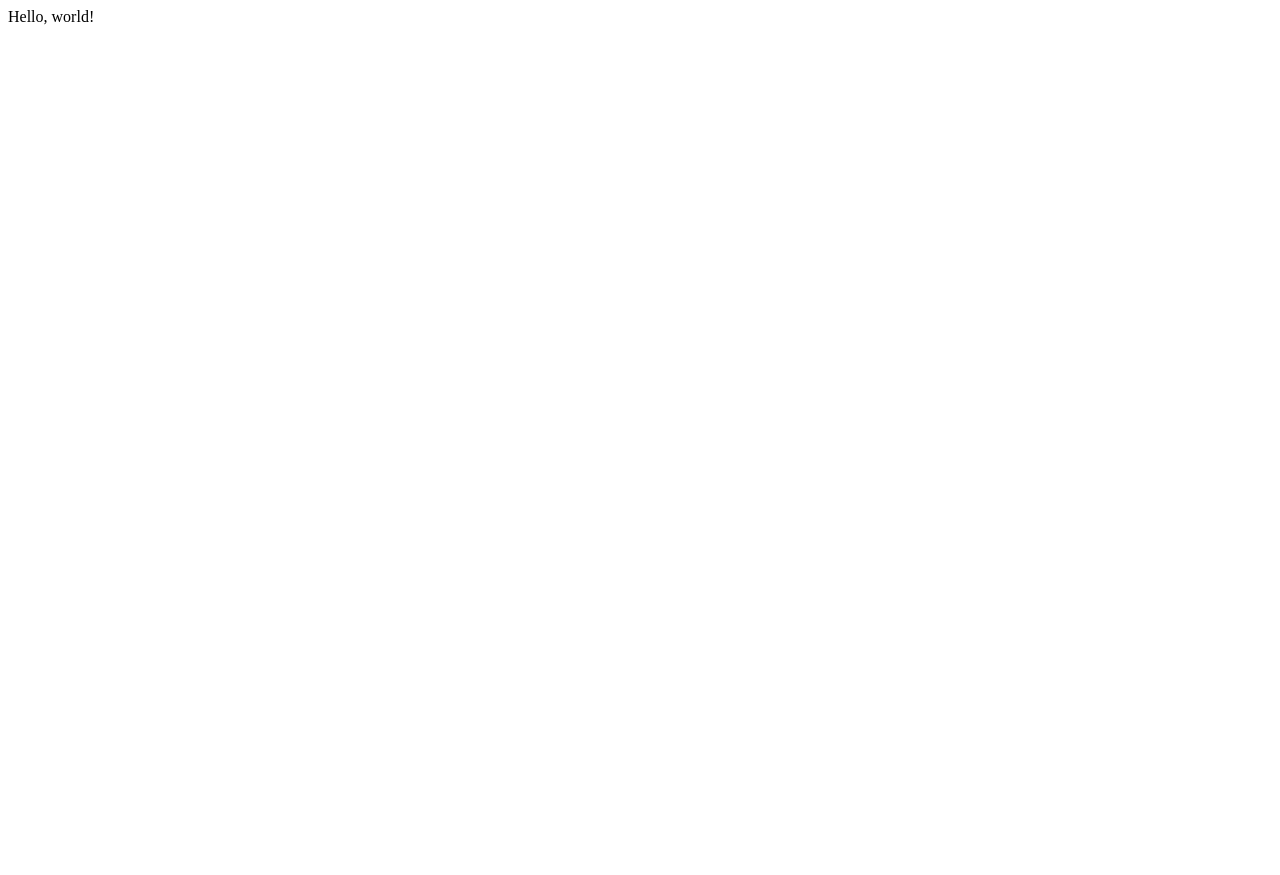
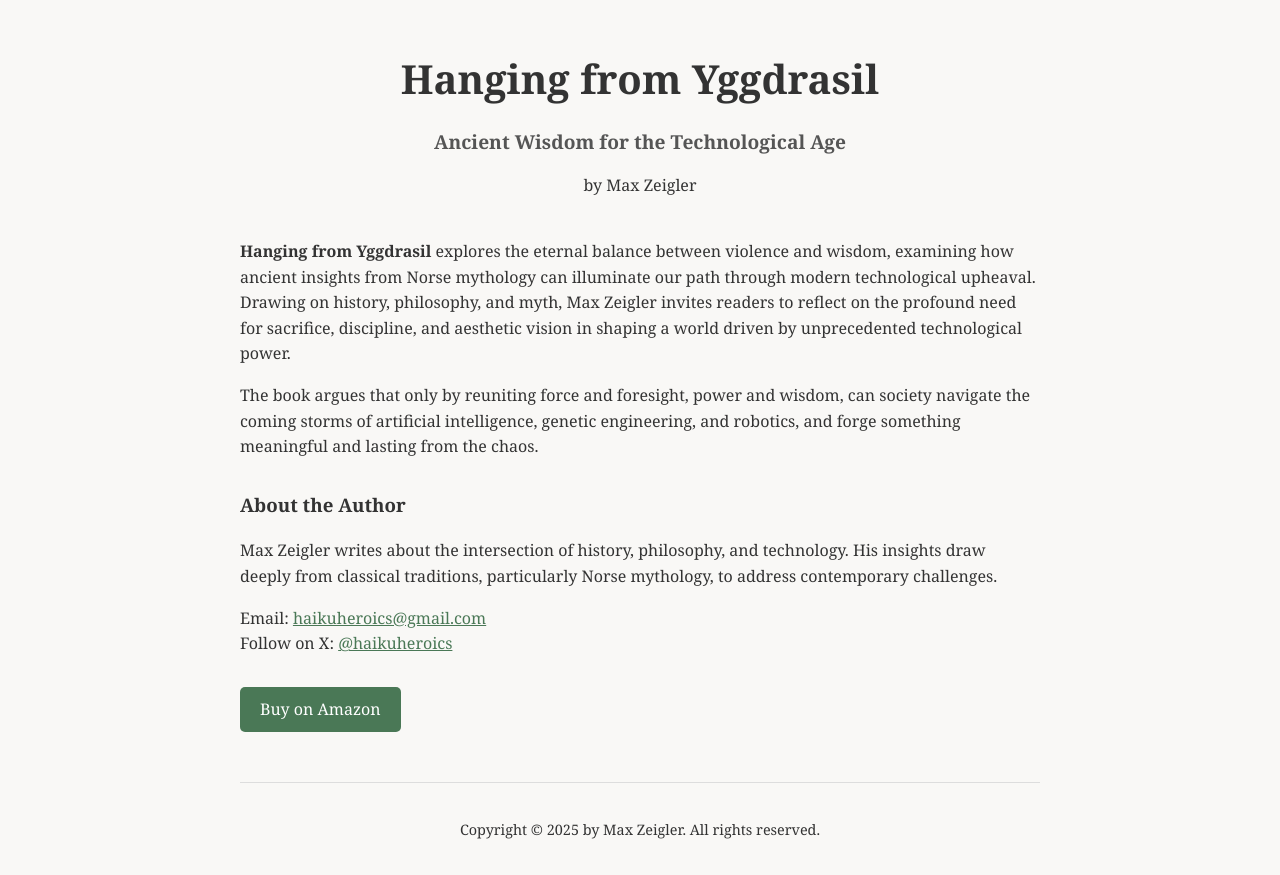
Before and after one commit to maxzeigler/AuthorSite, a plain HTML site: page index.html in a window 1280 px wide. Before the commit the page ends 800 px from the top, so only its background shows below. Drawn offline with Linux system fonts and the light colour scheme.

Commit message:
Initial content

```diff
--- a/index.html
+++ b/index.html
@@ -1 +1,108 @@
-Hello, world!
+<!DOCTYPE html>
+<html lang="en">
+
+<head>
+    <meta charset="UTF-8">
+    <meta name="viewport" content="width=device-width, initial-scale=1.0">
+    <title>Hanging from Yggdrasil - Max Zeigler</title>
+    <style>
+        body {
+            font-family: 'Georgia', serif;
+            line-height: 1.6;
+            background-color: #f9f8f6;
+            color: #333;
+            max-width: 800px;
+            margin: 0 auto;
+            padding: 20px;
+        }
+
+        header {
+            text-align: center;
+            margin-bottom: 40px;
+        }
+
+        h1 {
+            font-size: 2.5em;
+            margin-bottom: 10px;
+        }
+
+        h2 {
+            font-size: 1.2em;
+            color: #555;
+        }
+
+        .intro, .author-info {
+            margin-bottom: 30px;
+        }
+
+        .buy-btn {
+            display: inline-block;
+            background-color: #4A7856;
+            color: #fff;
+            padding: 10px 20px;
+            text-decoration: none;
+            border-radius: 5px;
+            transition: background-color 0.3s ease;
+        }
+
+        .buy-btn:hover {
+            background-color: #3a6044;
+        }
+
+        footer {
+            text-align: center;
+            margin-top: 50px;
+            border-top: 1px solid #ddd;
+            padding-top: 20px;
+            font-size: 0.9em;
+        }
+
+        a {
+            color: #4A7856;
+        }
+
+        a:hover {
+            text-decoration: underline;
+        }
+
+        @media (max-width: 600px) {
+            body {
+                padding: 15px;
+            }
+
+            h1 {
+                font-size: 2em;
+            }
+        }
+    </style>
+</head>
+
+<body>
+    <header>
+        <h1>Hanging from Yggdrasil</h1>
+        <h2>Ancient Wisdom for the Technological Age</h2>
+        <p>by Max Zeigler</p>
+    </header>
+
+    <section class="intro">
+        <p><strong>Hanging from Yggdrasil</strong> explores the eternal balance between violence and wisdom, examining how ancient insights from Norse mythology can illuminate our path through modern technological upheaval. Drawing on history, philosophy, and myth, Max Zeigler invites readers to reflect on the profound need for sacrifice, discipline, and aesthetic vision in shaping a world driven by unprecedented technological power.</p>
+        <p>The book argues that only by reuniting force and foresight, power and wisdom, can society navigate the coming storms of artificial intelligence, genetic engineering, and robotics, and forge something meaningful and lasting from the chaos.</p>
+    </section>
+
+    <section class="author-info">
+        <h3>About the Author</h3>
+        <p>Max Zeigler writes about the intersection of history, philosophy, and technology. His insights draw deeply from classical traditions, particularly Norse mythology, to address contemporary challenges.</p>
+        <p>Email: <a href="haikuheroics@gmail.com">haikuheroics@gmail.com</a><br>
+        Follow on X: <a href="https://x.com/haikuheroics" target="_blank">@haikuheroics</a></p>
+    </section>
+
+    <section class="purchase">
+        <a class="buy-btn" href="https://www.amazon.com/dp/B0DZ7S2CJP" target="_blank">Buy on Amazon</a>
+    </section>
+
+    <footer>
+        <p>Copyright © 2025 by Max Zeigler. All rights reserved.</p>
+    </footer>
+</body>
+
+</html>
```
